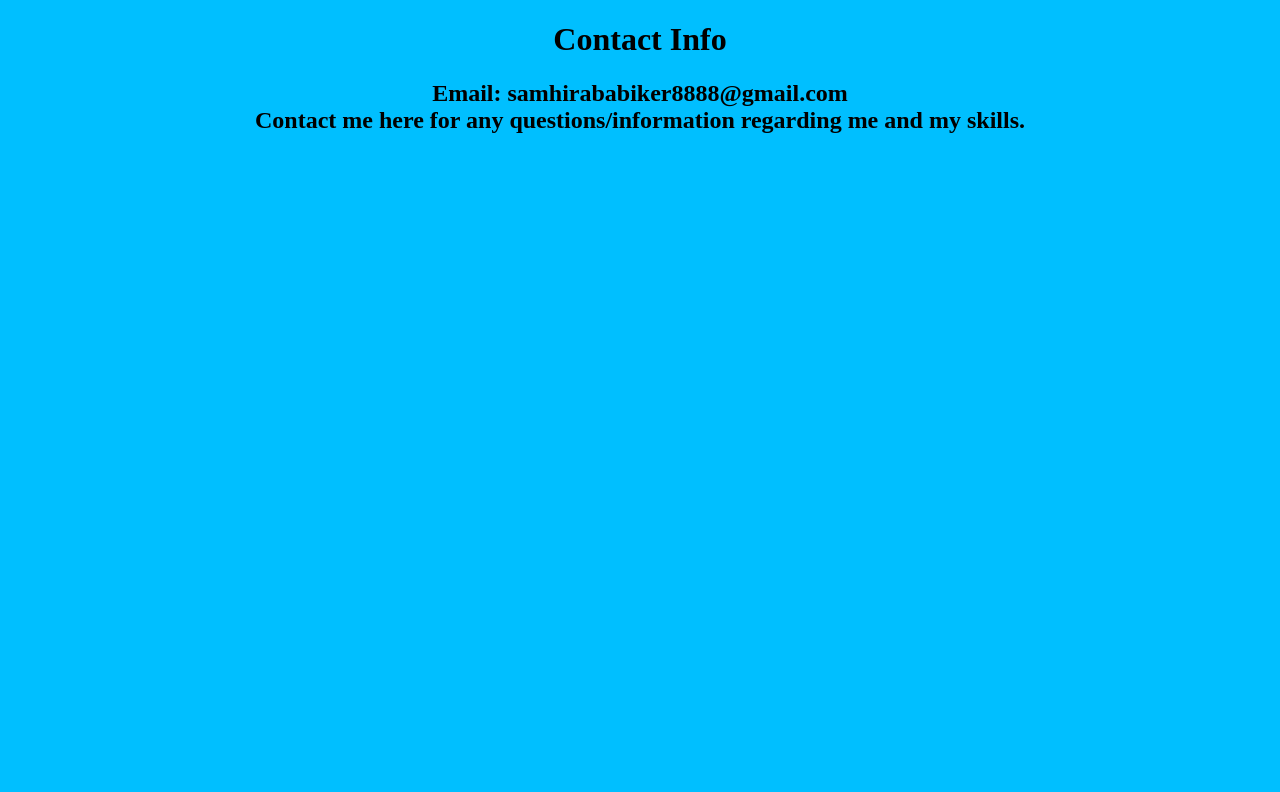
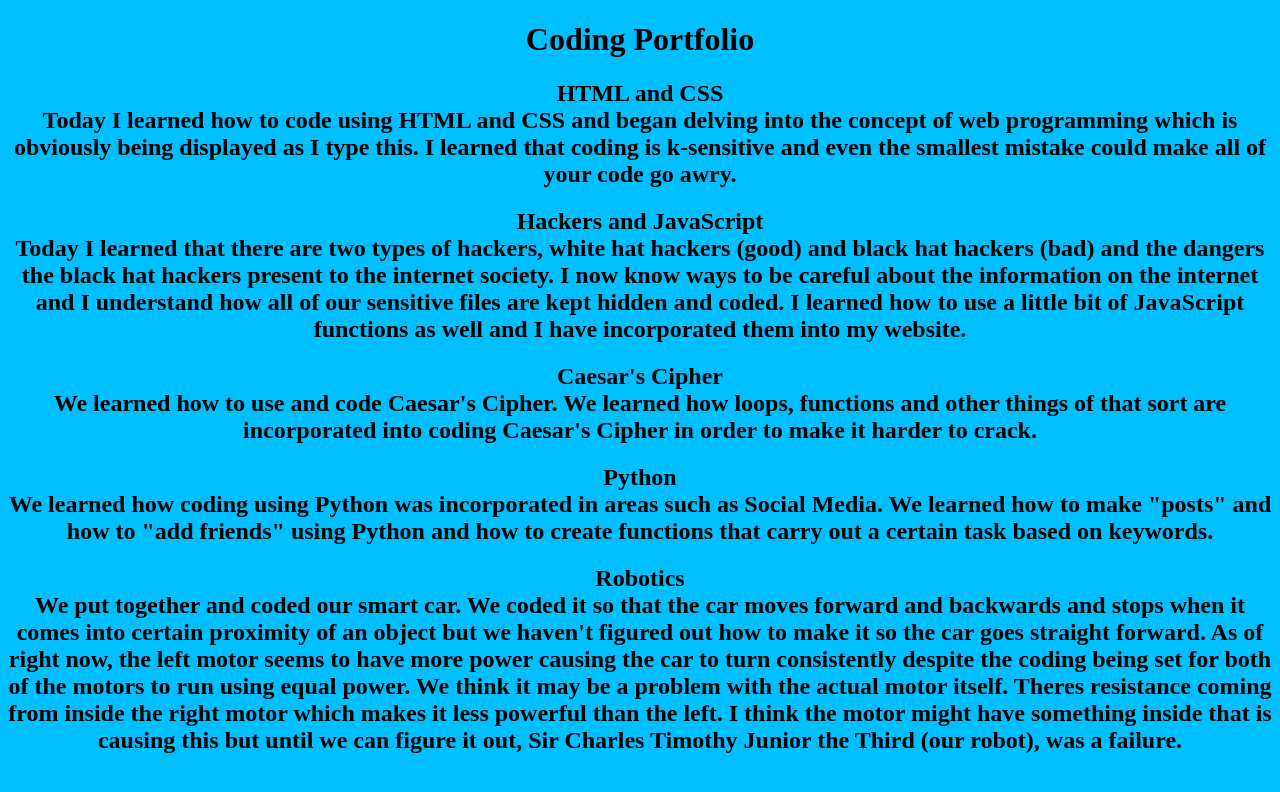
Before and after one commit to ThunderousChocolate/ThunderousChocolate.github.io, a plain HTML site: page contact.html in a window 1280 px wide. Drawn offline with Linux system fonts and the light colour scheme.

Commit message:
Add files via upload

```diff
--- a/contact.html
+++ b/contact.html
@@ -1,8 +1,12 @@
 <!DOCTYPE html>
 <head> <center>
-	<h1> Contact Info </h1>
+	<h1> Coding Portfolio </h1>
 	</head>
-	<h2> Email: samhirababiker8888@gmail.com <br> Contact me here for any questions/information regarding me and my skills.
+	<h2>HTML and CSS<br> Today I learned how to code using HTML and CSS and began delving into the concept of web programming which is obviously being displayed as I type this. I learned that coding is k-sensitive and even the smallest mistake could make all of your code go awry.</br> </h2>
+	<h2>Hackers and JavaScript<br>Today I learned that there are two types of hackers, white hat hackers (good) and black hat hackers (bad) and the dangers the black hat hackers present to the internet society. I now know ways to be careful about the information on the internet and I understand how all of our sensitive files are kept hidden and coded. I learned how to use a little bit of JavaScript functions as well and I have incorporated them into my website.</br> </h2>
+	<h2>Caesar's Cipher<br> We learned how to use and code Caesar's Cipher. We learned how loops, functions and other things of that sort are incorporated into coding Caesar's Cipher in order to make it harder to crack.</br> </h2>
+	<h2>Python<br>We learned how coding using Python was incorporated in areas such as Social Media. We learned how to make "posts" and how to "add friends" using Python and how to create functions that carry out a certain task based on keywords.</br> </h2>
+	<h2>Robotics<br> We put together and coded our smart car. We coded it so that the car moves forward and backwards and stops when it comes into certain proximity of an object but we haven't figured out how to make it so the car goes straight forward. As of right now, the left motor seems to have more power causing the car to turn consistently despite the coding being set for both of the motors to run using equal power. We think it may be a problem with the actual motor itself. Theres resistance coming from inside the right motor which makes it less powerful than the left. I think the motor might have something inside that is causing this but until we can figure it out, Sir Charles Timothy Junior the Third (our robot), was a failure.
 	</br> </h2>
 	 </center>
 	<link rel = "stylesheet" type = "text/css" href = "contactstyle.css" />
```
Also changed, not shown: index.html (+1 -1 lines).
